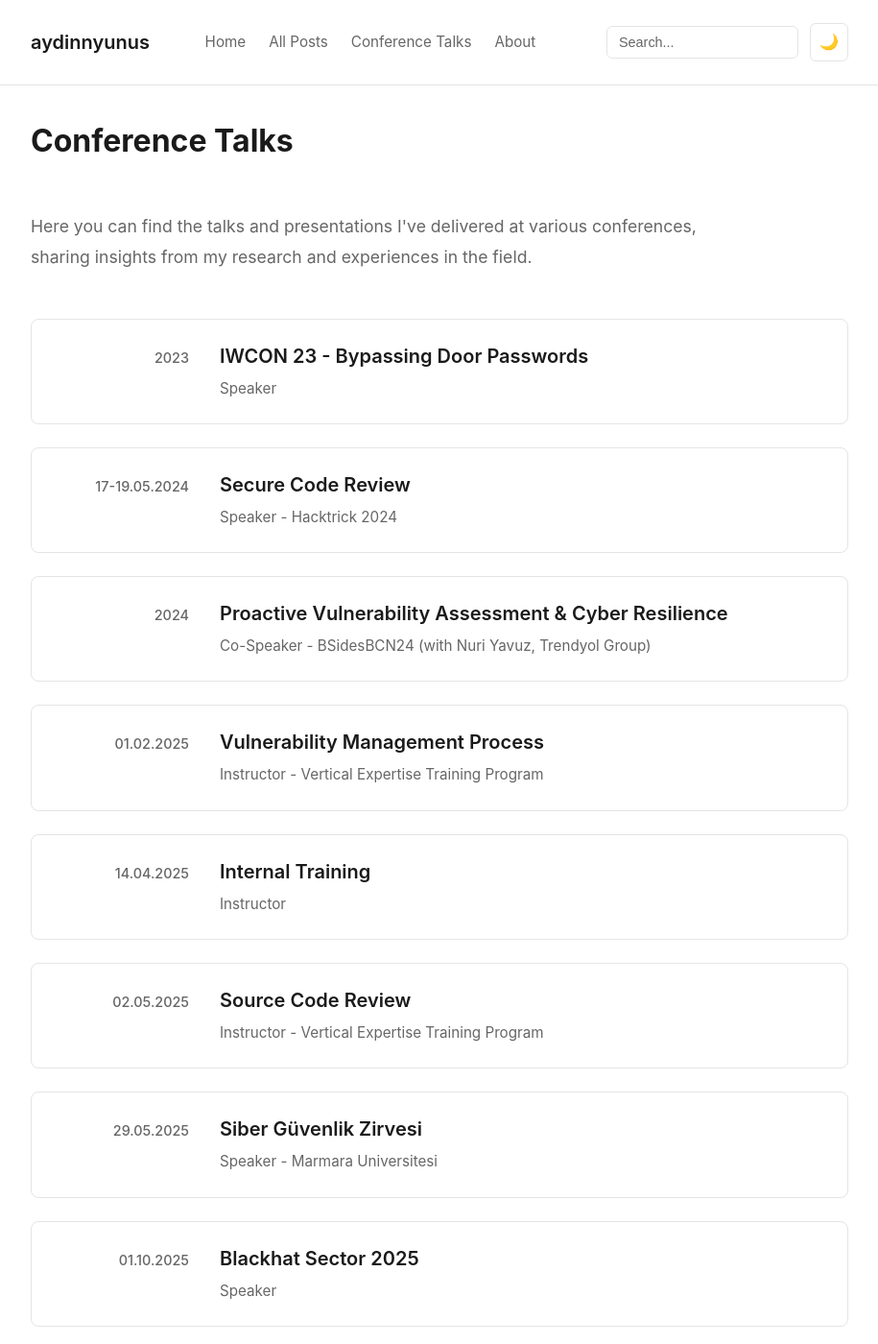
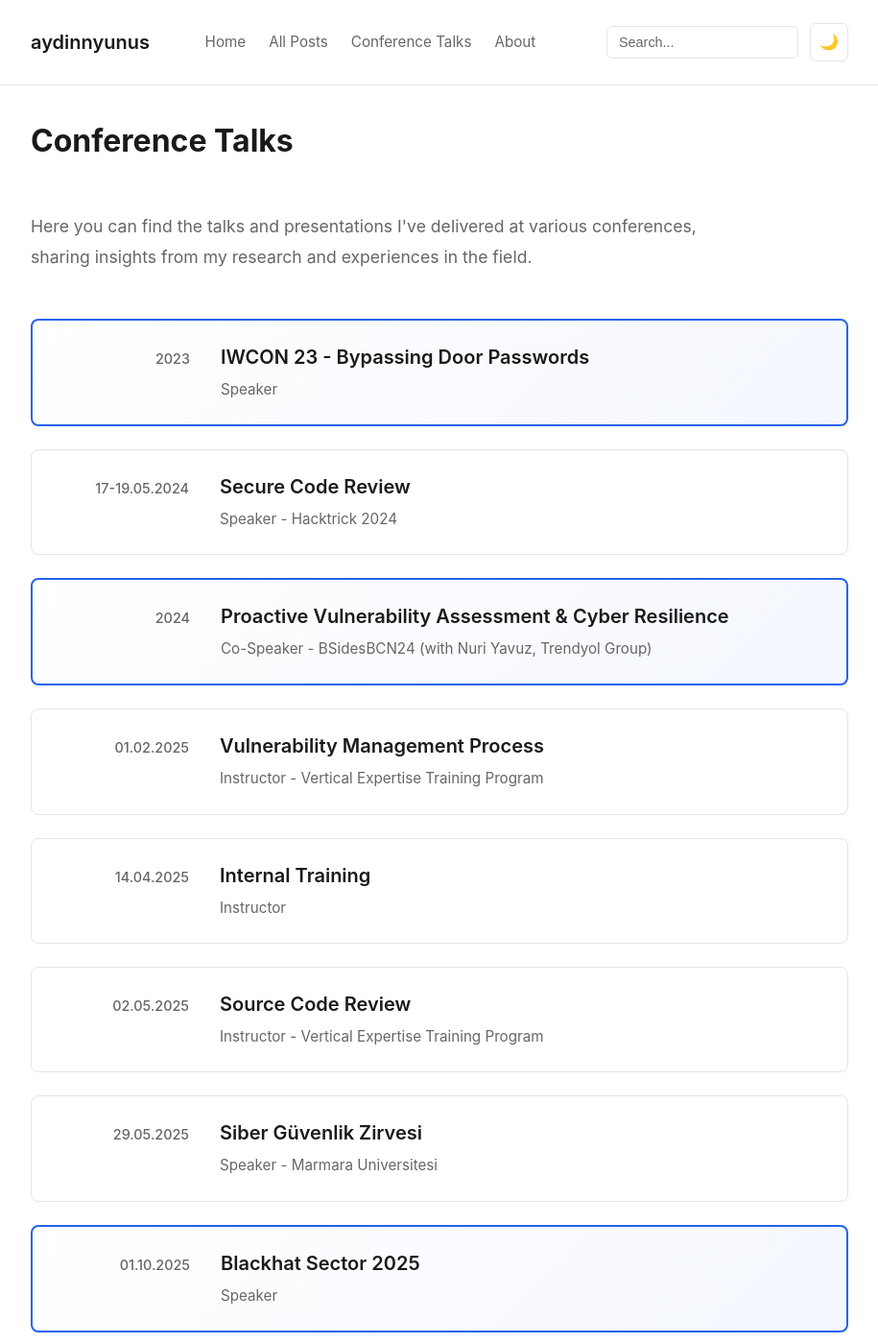
Before and after one commit to aydinnyunus/aydinnyunus.github.io, a Jekyll site: the page built from talks.html, in a window 1280 px wide and 1400 px high. Shown: the whole window at 96% size, without its empty margins (182-1097 px from the left). Built offline with Jekyll 4.4.1, drawn with Linux system fonts in a browser that asks for light colours.

Commit message:
Highlight international conferences (IWCON, BSides, Blackhat) with special styling

```diff
--- a/assets/css/main.css
+++ b/assets/css/main.css
@@ -660,6 +660,25 @@ body {
   transform: translateY(-2px);
 }
 
+.talk-item-featured {
+  border-color: var(--link-color);
+  border-width: 2px;
+  background: linear-gradient(135deg, var(--card-bg) 0%, rgba(37, 99, 235, 0.05) 100%);
+}
+
+.talk-item-featured:hover {
+  border-color: var(--link-hover);
+  box-shadow: 0 6px 16px rgba(37, 99, 235, 0.2);
+}
+
+[data-theme="dark"] .talk-item-featured {
+  background: linear-gradient(135deg, var(--card-bg) 0%, rgba(88, 166, 255, 0.08) 100%);
+}
+
+[data-theme="dark"] .talk-item-featured:hover {
+  box-shadow: 0 6px 16px rgba(88, 166, 255, 0.25);
+}
+
 .talk-date {
   min-width: 140px;
   font-size: 0.9rem;
--- a/talks.html
+++ b/talks.html
@@ -10,7 +10,7 @@ title: Conference Talks
     <p class="talks-intro">Here you can find the talks and presentations I've delivered at various conferences, sharing insights from my research and experiences in the field.</p>
 
     <div class="talks-container">
-      <div class="talk-item">
+      <div class="talk-item talk-item-featured">
         <div class="talk-date">2023</div>
         <div class="talk-content">
           <h3 class="talk-title">
@@ -30,7 +30,7 @@ title: Conference Talks
         </div>
       </div>
 
-      <div class="talk-item">
+      <div class="talk-item talk-item-featured">
         <div class="talk-date">2024</div>
         <div class="talk-content">
           <h3 class="talk-title">
@@ -74,7 +74,7 @@ title: Conference Talks
         </div>
       </div>
 
-      <div class="talk-item">
+      <div class="talk-item talk-item-featured">
         <div class="talk-date">01.10.2025</div>
         <div class="talk-content">
           <h3 class="talk-title">
```
